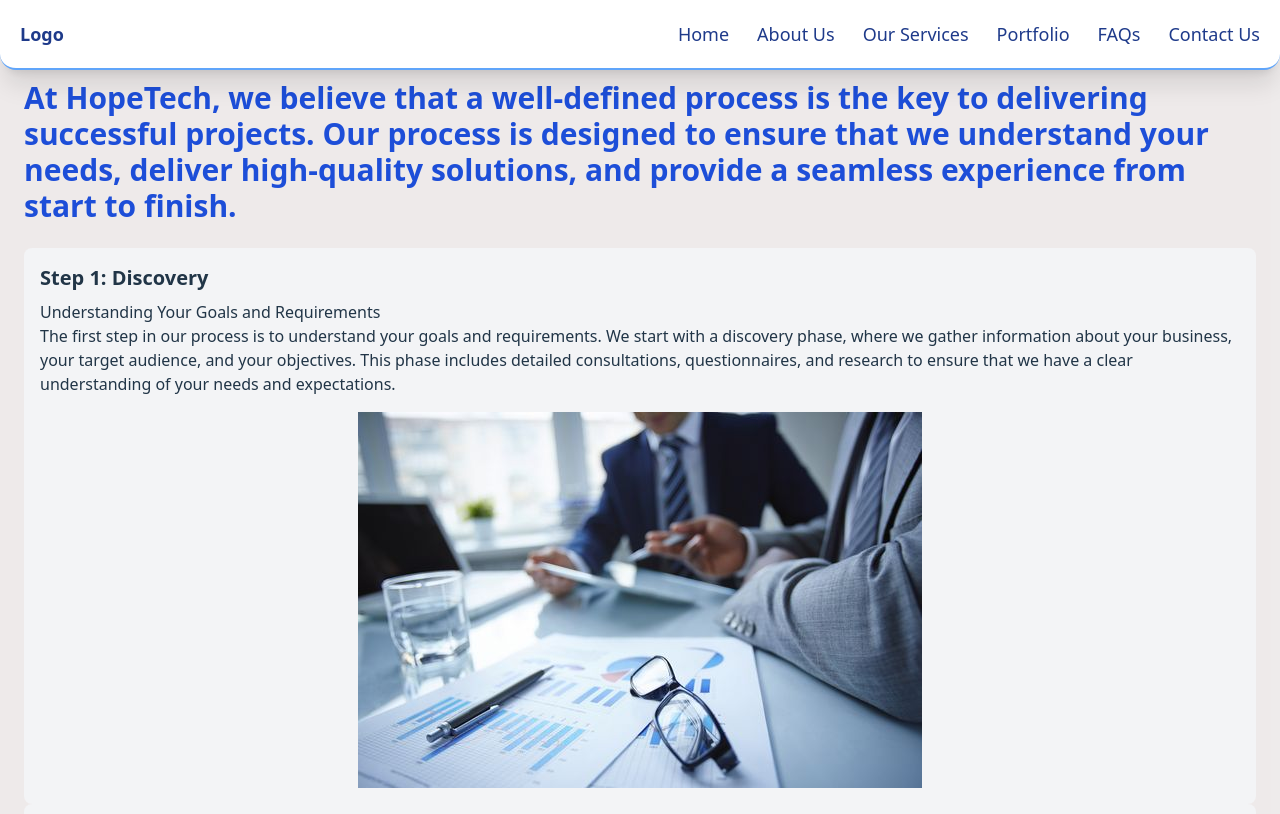
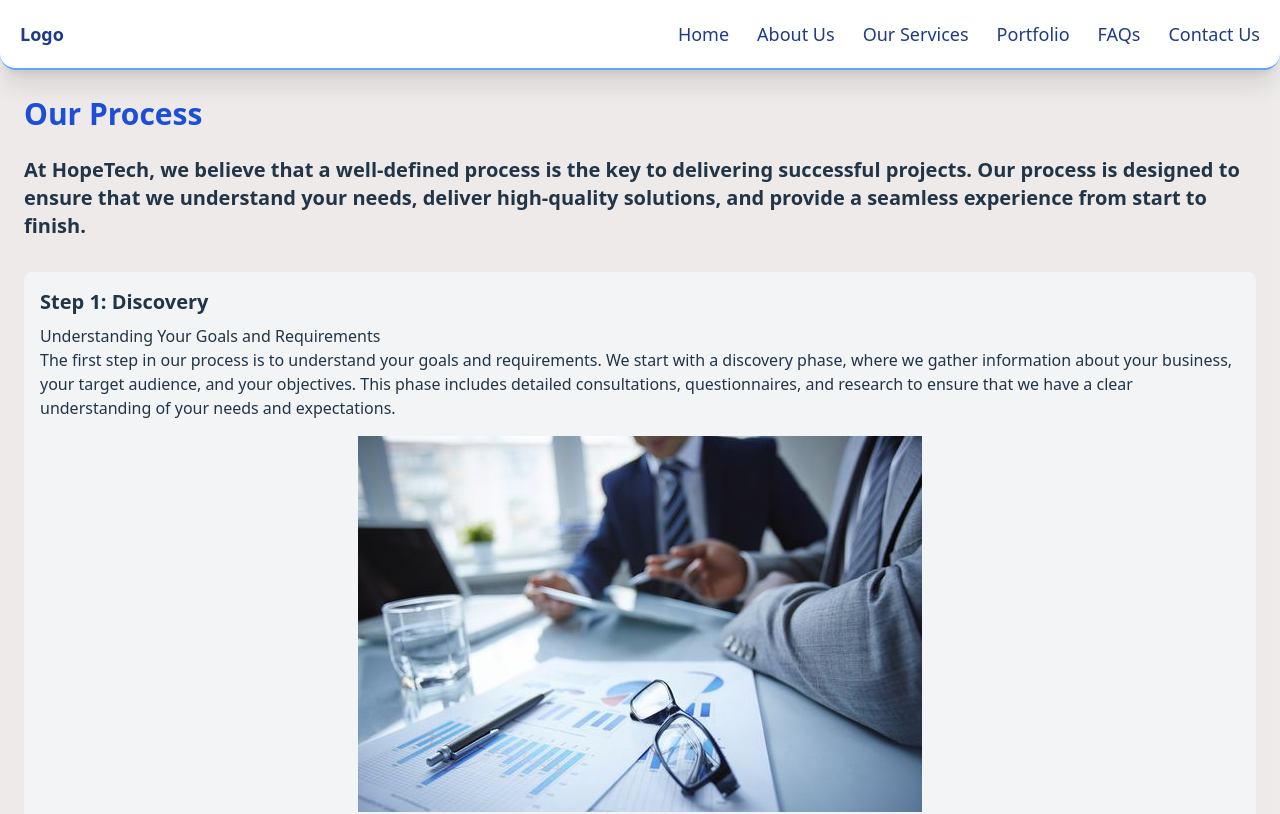
Before and after one commit to winny52/HopeTech, a React (Vite) app: page /process in a window 1280 px wide. Shown: the top 814 px of the page. Built offline with nearby package versions, Linux system fonts and the light colour scheme.

Commit message:
detailedprocess

```diff
--- a/src/components/DetailedProcess.jsx
+++ b/src/components/DetailedProcess.jsx
@@ -9,8 +9,9 @@ import Step7Image from '../assets/STEP7.jpg';
 
 const DetailedProcess = () => {
   return (
-    <div className="container mx-auto p-6 pt-20 rounded-2xl">
-      <h2 className="text-3xl font-bold mb-6 text-blue-700">At HopeTech, we believe that a well-defined process is the key to delivering successful projects. Our process is designed to ensure that we understand your needs, deliver high-quality solutions, and provide a seamless experience from start to finish.</h2>
+    <div className="container mx-auto p-6 pt-24 rounded-2xl">
+      <h1 className='text-3xl font-bold mb-6 text-blue-700'>Our Process</h1>
+      <h2 className="text-xl mb-8 font-semibold te">At HopeTech, we believe that a well-defined process is the key to delivering successful projects. Our process is designed to ensure that we understand your needs, deliver high-quality solutions, and provide a seamless experience from start to finish.</h2>
       <div className="bg-gray-100 p-4 rounded-lg">
         <h3 className="text-xl font-bold mb-2">Step 1: Discovery</h3>
         <p>Understanding Your Goals and Requirements</p>
```
